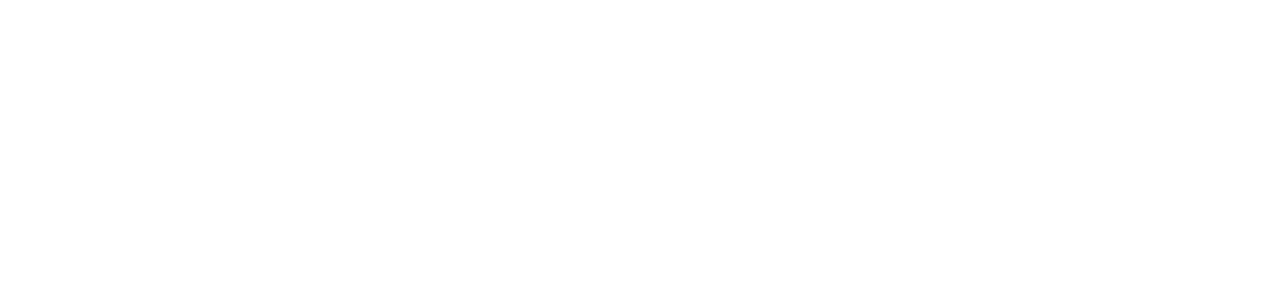
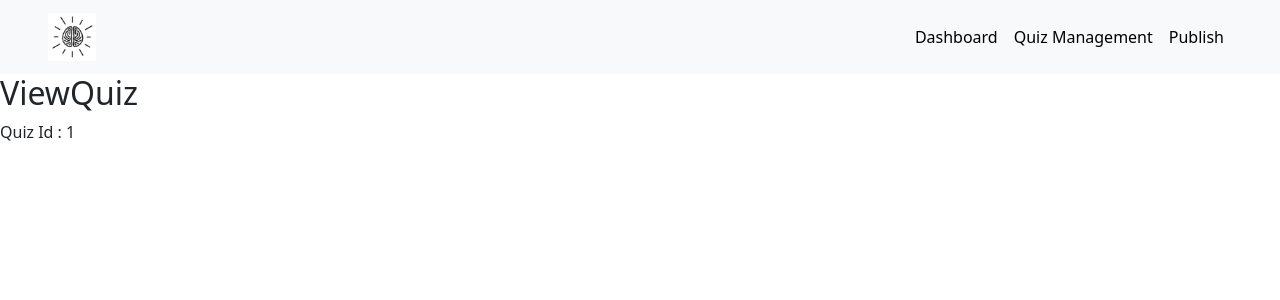
Before and after one commit to roja-cherry/innovator_quiz, a React (Vite) app: page /admin/quiz/1 in a window 1280 px wide. Before the commit this address had no page. Shown: the top 300 px of the page. Built offline with nearby package versions, Linux system fonts and the light colour scheme.

Commit message:
Created view quiz and publish quiz pages with properly configured navigation

```diff
--- a/src/App.jsx
+++ b/src/App.jsx
@@ -6,6 +6,8 @@
 import { Toaster } from "react-hot-toast";
 import QuizManagement from "./pages/admin/quiz-management/QuizManagement";
 import Dashboard from "./pages/admin/dashboard/Dashboard";
+import { Publish } from "./pages/publish/Publish";
+import { ViewQuiz } from "./pages/admin/ViewQuiz";
 
 export const App = () => {
   return (
@@ -17,6 +19,8 @@
           <Route path="/admin/create-quiz" element={<CreateQuiz />} />
           <Route path="/admin/edit/:id" element={<EditQuiz />} />
           <Route path="admin/quiz-management" element={<QuizManagement />} />
+          <Route path="/admin/publish" element={<Publish />} />
+          <Route path="/admin/quiz/:id" element={<ViewQuiz />} />
         </Route>
       </Routes>
     </BrowserRouter>
--- a/src/components/quiz-management/QuizManagementTable.jsx
+++ b/src/components/quiz-management/QuizManagementTable.jsx
@@ -4,7 +4,7 @@
 import { LiaTrashAltSolid } from "react-icons/lia";
 import { formatToDateTimeString } from "../../utilities";
 import { deleteQuiz } from "../../api/apiService";
-import { useNavigate } from "react-router-dom";
+import { Link, useNavigate } from "react-router-dom";
 import Swal from "sweetalert2";
 
 const QuizManagementTable = ({ data = [], onDelete = () => {} }) => {
@@ -53,7 +53,9 @@
         <tbody>
           {data.map((quiz, index) => (
             <tr key={index}>
-              <td scope="row">{quiz.quizName}</td>
+              <td scope="row">
+                <Link to={`/admin/quiz/${quiz.quizId}`}>{quiz.quizName}</Link>
+              </td>
               <td>{quiz.duration} min</td>
               <td>{formatToDateTimeString(quiz.createdAt)}</td>
               <td>
--- /dev/null
+++ b/src/pages/admin/ViewQuiz.jsx
@@ -0,0 +1,13 @@
+import React from "react";
+import { useParams } from "react-router-dom";
+
+export const ViewQuiz = () => {
+  let quizid = useParams()
+
+  return (
+    <div>
+      <h2>ViewQuiz</h2>
+      <label>Quiz Id : {quizid.id}</label>
+    </div>
+  );
+};
--- /dev/null
+++ b/src/pages/publish/Publish.jsx
@@ -0,0 +1,7 @@
+import React from 'react'
+
+export const Publish = () => {
+  return (
+    <div>Publish</div>
+  )
+}
```
